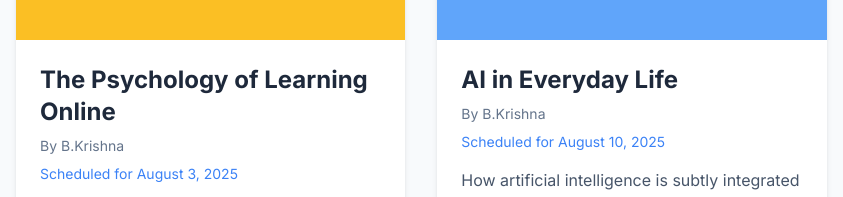
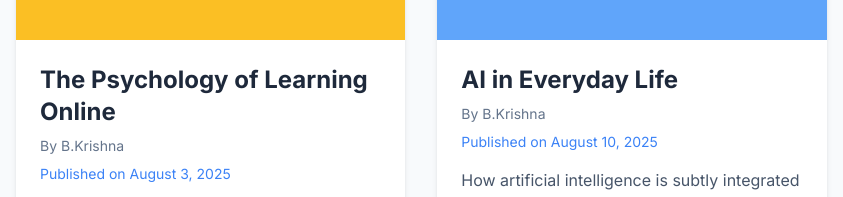
Before and after one commit to wisdomcirclegroupWCG/wisdomcircleweb2.0, a plain HTML site: page blog.html in a window 1280 px wide. Shown: the part 980-1177 px from the top of the page, 8-851 px from the left. Drawn offline with nearby package versions, Linux system fonts and the light colour scheme.

Commit message:
Add files via upload

```diff
--- a/blog.html
+++ b/blog.html
@@ -204,7 +204,7 @@
                     <div class="p-6 flex-1 flex flex-col">
                         <h3 class="text-2xl font-bold text-slate-800">The Psychology of Learning Online</h3>
                         <p class="text-sm text-slate-500 my-2">By B.Krishna</p>
-                        <p class="text-sm text-blue-500 mb-2">Scheduled for August 3, 2025</p>
+                        <p class="text-sm text-blue-500 mb-2">Published on August 3, 2025</p>
                         <p class="text-slate-600 mt-2 flex-1">Understanding how to optimize online learning experiences for better retention.</p>
                         <a href="https://wisdomcircleweb20.blogspot.com/2025/08/psychology-of-learning-online.html" class="mt-6 self-start text-indigo-600 font-bold hover:underline">Read Now <i class="fas fa-arrow-right ml-1"></i></a>
                     </div>
@@ -218,7 +218,7 @@
                     <div class="p-6 flex-1 flex flex-col">
                         <h3 class="text-2xl font-bold text-slate-800">AI in Everyday Life</h3>
                         <p class="text-sm text-slate-500 my-2">By B.Krishna</p>
-                        <p class="text-sm text-blue-500 mb-2">Scheduled for August 10, 2025</p>
+                        <p class="text-sm text-blue-500 mb-2">Published on August 10, 2025</p>
                         <p class="text-slate-600 mt-2 flex-1">How artificial intelligence is subtly integrated into our daily routines.</p>
                         <a href="https://wisdomcircleweb20.blogspot.com/2025/08/ai-in-everyday-life.html" class="mt-6 self-start text-indigo-600 font-bold hover:underline">Read Now <i class="fas fa-arrow-right ml-1"></i></a>
                     </div>
```
